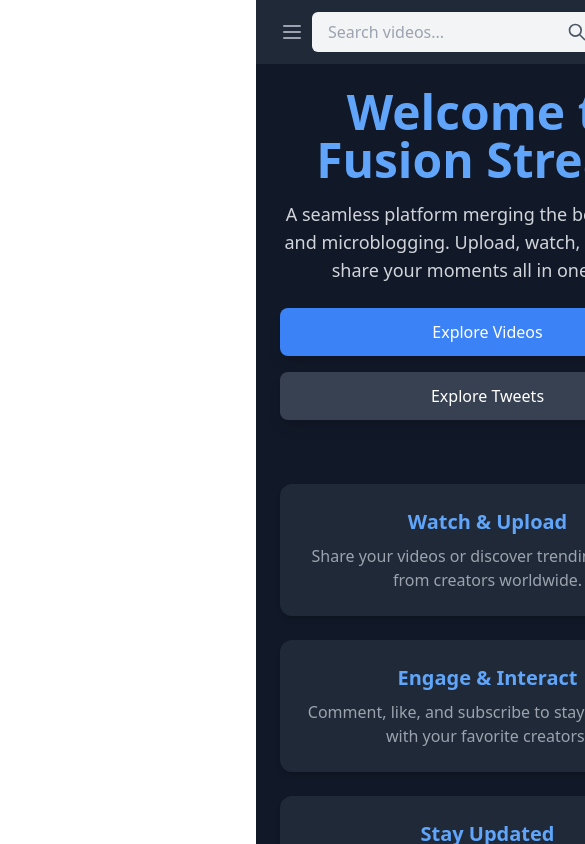
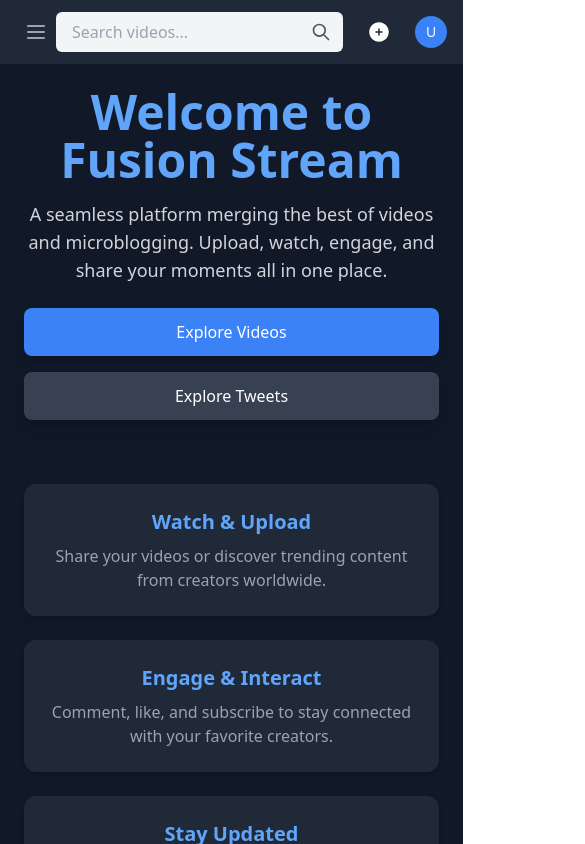
Before and after one commit to sanket-mahajan/FusionStream-Frontend, a React (Vite) app: page / in a window 390 px wide. Shown: the top 844 px of the page, 585 px wide, since content can reach past the window. Built offline with nearby package versions, Linux system fonts and the light colour scheme; no server answers.

Commit message:
fix: update sidebar state management and layout responsiveness in Layout component

```diff
--- a/src/components/layout/Layout.jsx
+++ b/src/components/layout/Layout.jsx
@@ -4,24 +4,24 @@ import Footer from "./common/Footer";
 import Sidebar from "./common/Sidebar";
 
 const Layout = ({ children }) => {
-  const [isSidebarOpen, setIsSidebarOpen] = useState(true);
+  const [isSidebarOpen, setIsSidebarOpen] = useState(false);
 
   return (
     <div className="flex min-h-screen">
       {/* Sidebar */}
-      <Sidebar sideBarOpen={setIsSidebarOpen} />
+      <Sidebar sideBarOpen={isSidebarOpen} setSideBarOpen={setIsSidebarOpen} />
 
       {/* Main Content Area */}
       <div
-        className={`flex flex-col flex-grow min-h-screen transition-all duration-300 ${
-          isSidebarOpen ? "ml-64" : "ml-20"
+        className={`flex flex-col flex-grow min-h-screen transition-all duration-200 ${
+          isSidebarOpen ? "ml-64" : "ml-0 md:ml-20"
         }`}
       >
         {/* Navbar */}
-        <Navbar />
+        <Navbar setIsSidebarOpen={setIsSidebarOpen} />
 
         {/* Main Content Wrapper */}
-        <main className="flex-grow ">{children}</main>
+        <main className="flex-grow">{children}</main>
 
         {/* Footer at the bottom */}
         <Footer />
```
